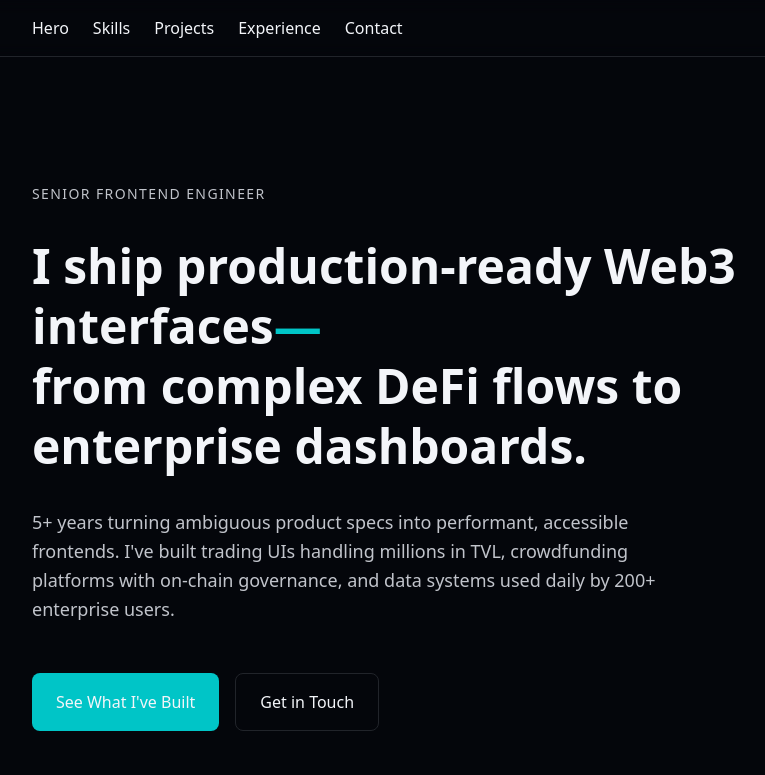
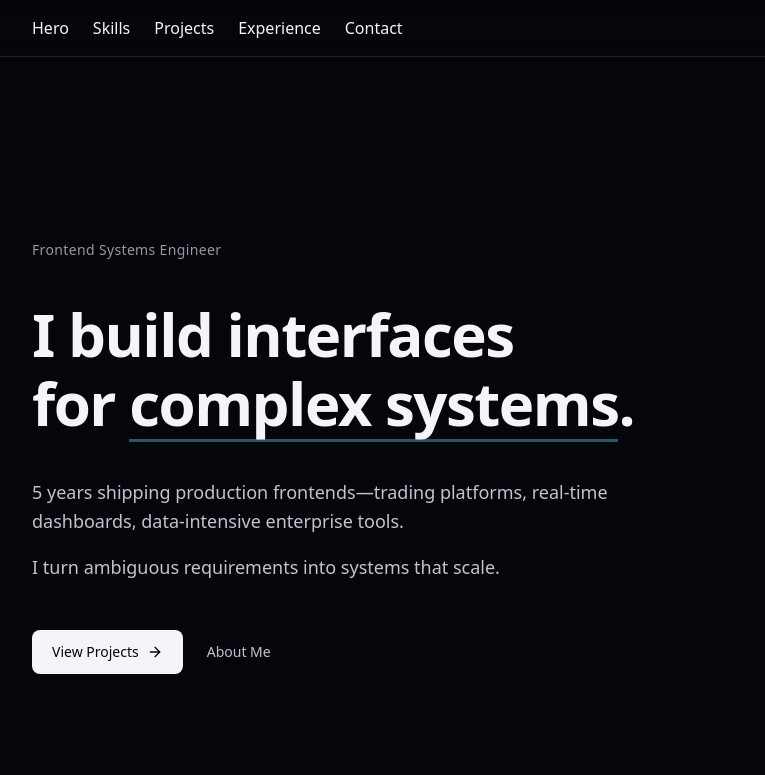
Before and after one commit to wangchengwei0122/Portfolio, a Next.js app: page / in a window 1280 px wide. Shown: the top 775 px of the page, without its empty margins (208-973 px from the left). Built offline with nearby package versions, Linux system fonts and the light colour scheme.

Commit message:
docs: update design-system

```diff
--- a/app/globals.css
+++ b/app/globals.css
@@ -54,43 +54,44 @@
   --radius: 0.625rem;
 
   /* ═══ Surface ═══ */
-  --background: oklch(0.985 0.004 264);       /* 干净冷白 */
-  --foreground: oklch(0.13 0.02 264);         /* 近黑 - 主文本 */
-  --card: oklch(0.995 0.002 264);             /* 纯净卡片 */
+  --background: oklch(0.985 0.004 264); /* 干净冷白 */
+  --foreground: oklch(0.13 0.02 264); /* 近黑 - 主文本 */
+  --card: oklch(0.995 0.002 264); /* 纯净卡片 */
   --card-foreground: oklch(0.13 0.02 264);
   --popover: oklch(0.995 0.002 264);
   --popover-foreground: oklch(0.13 0.02 264);
 
   /* ═══ Text Hierarchy ═══ */
-  --primary: oklch(0.11 0.025 264);           /* 深黑 - 标题/强调 */
+  --primary: oklch(0.11 0.025 264); /* 深黑 - 标题/强调 */
   --primary-foreground: oklch(0.985 0.004 264);
-  --secondary: oklch(0.96 0.006 264);         /* 浅灰背景 */
+  --secondary: oklch(0.96 0.006 264); /* 浅灰背景 */
   --secondary-foreground: oklch(0.25 0.018 264); /* 克制黑 - 副文本 ≠ 灰 */
   --muted: oklch(0.96 0.006 264);
-  --muted-foreground: oklch(0.38 0.012 264);  /* 辅助说明 - 仍可读 */
+  --muted-foreground: oklch(0.38 0.012 264); /* 辅助说明 - 仍可读 */
 
-  /* ═══ Accent - Electric Cyan ═══ */
-  --accent: oklch(0.62 0.19 195);             /* 高饱和电光青 - 抓眼球 */
-  --accent-foreground: oklch(0.98 0.01 195);
+  /* ═══ Accent - Steel Cyan ═══ */
+  /* 低饱和冷青，Stripe/Linear 工程气质，不抢 H1 */
+  --accent: oklch(0.48 0.08 210);
+  --accent-foreground: oklch(0.98 0.005 210);
 
   /* ═══ Brand - Hero/CTA 专用 ═══ */
-  --brand-primary: oklch(0.58 0.20 195);      /* 略深于 accent */
-  --brand-muted: oklch(0.94 0.05 195);        /* 淡青背景 */
-  --brand-strong: oklch(0.48 0.22 195);       /* 深青 - hover */
-  --brand-ring: oklch(0.62 0.19 195 / 0.35);
+  --brand-primary: oklch(0.46 0.09 210);
+  --brand-muted: oklch(0.95 0.025 210);
+  --brand-strong: oklch(0.38 0.10 210);
+  --brand-ring: oklch(0.48 0.08 210 / 0.30);
 
   /* ═══ Semantic ═══ */
   --destructive: oklch(0.55 0.24 25);
   --border: oklch(0.91 0.006 264);
   --input: oklch(0.91 0.006 264);
-  --ring: oklch(0.62 0.19 195 / 0.4);
+  --ring: oklch(0.48 0.08 210 / 0.35);
 
   /* ═══ Chart ═══ */
-  --chart-1: oklch(0.58 0.20 195);            /* cyan */
-  --chart-2: oklch(0.62 0.18 145);            /* teal */
-  --chart-3: oklch(0.55 0.22 280);            /* violet */
-  --chart-4: oklch(0.68 0.16 55);             /* amber */
-  --chart-5: oklch(0.58 0.20 340);            /* rose */
+  --chart-1: oklch(0.58 0.2 195); /* cyan */
+  --chart-2: oklch(0.62 0.18 145); /* teal */
+  --chart-3: oklch(0.55 0.22 280); /* violet */
+  --chart-4: oklch(0.68 0.16 55); /* amber */
+  --chart-5: oklch(0.58 0.2 340); /* rose */
 
   /* ═══ Sidebar ═══ */
   --sidebar: oklch(0.98 0.004 264);
@@ -100,46 +101,47 @@
   --sidebar-accent: oklch(0.96 0.006 264);
   --sidebar-accent-foreground: oklch(0.25 0.018 264);
   --sidebar-border: oklch(0.91 0.006 264);
-  --sidebar-ring: oklch(0.62 0.19 195 / 0.4);
+  --sidebar-ring: oklch(0.48 0.08 210 / 0.35);
 }
 
 .dark {
   /* ═══ Surface ═══ */
-  --background: oklch(0.12 0.015 264);        /* 深邃但不死黑 */
-  --foreground: oklch(0.94 0.008 264);        /* 近白 - 主文本 */
-  --card: oklch(0.15 0.015 264);              /* 微抬卡片 */
+  --background: oklch(0.12 0.015 264); /* 深邃但不死黑 */
+  --foreground: oklch(0.94 0.008 264); /* 近白 - 主文本 */
+  --card: oklch(0.15 0.015 264); /* 微抬卡片 */
   --card-foreground: oklch(0.94 0.008 264);
   --popover: oklch(0.15 0.015 264);
   --popover-foreground: oklch(0.94 0.008 264);
 
   /* ═══ Text Hierarchy ═══ */
-  --primary: oklch(0.97 0.006 264);           /* 亮白 - 标题/强调 */
+  --primary: oklch(0.97 0.006 264); /* 亮白 - 标题/强调 */
   --primary-foreground: oklch(0.12 0.015 264);
-  --secondary: oklch(0.20 0.012 264);         /* 深灰背景 */
+  --secondary: oklch(0.2 0.012 264); /* 深灰背景 */
   --secondary-foreground: oklch(0.82 0.01 264); /* 克制白 - 副文本 ≠ 灰 */
-  --muted: oklch(0.20 0.012 264);
-  --muted-foreground: oklch(0.68 0.01 264);   /* 辅助说明 - 仍可读 */
+  --muted: oklch(0.2 0.012 264);
+  --muted-foreground: oklch(0.68 0.01 264); /* 辅助说明 - 仍可读 */
 
-  /* ═══ Accent - Luminous Cyan ═══ */
-  --accent: oklch(0.75 0.17 195);             /* 更亮更炫 dark mode */
-  --accent-foreground: oklch(0.10 0.02 195);
+  /* ═══ Accent - Steel Cyan ═══ */
+  /* dark 下稍提亮，但仍克制，不抢文案 */
+  --accent: oklch(0.62 0.09 210);
+  --accent-foreground: oklch(0.12 0.015 210);
 
   /* ═══ Brand - Hero/CTA 专用 ═══ */
-  --brand-primary: oklch(0.72 0.18 195);      /* 发光青 */
-  --brand-muted: oklch(0.22 0.07 195);        /* 深青背景 */
-  --brand-strong: oklch(0.82 0.15 195);       /* hover 更亮 */
-  --brand-ring: oklch(0.75 0.17 195 / 0.4);
+  --brand-primary: oklch(0.60 0.10 210);
+  --brand-muted: oklch(0.20 0.04 210);
+  --brand-strong: oklch(0.70 0.08 210);
+  --brand-ring: oklch(0.62 0.09 210 / 0.35);
 
   /* ═══ Semantic ═══ */
   --destructive: oklch(0.65 0.22 25);
   --border: oklch(0.26 0.012 264);
   --input: oklch(0.26 0.012 264);
-  --ring: oklch(0.75 0.17 195 / 0.45);
+  --ring: oklch(0.62 0.09 210 / 0.4);
 
   /* ═══ Chart ═══ */
   --chart-1: oklch(0.72 0.18 195);
-  --chart-2: oklch(0.70 0.16 145);
-  --chart-3: oklch(0.68 0.20 280);
+  --chart-2: oklch(0.7 0.16 145);
+  --chart-3: oklch(0.68 0.2 280);
   --chart-4: oklch(0.75 0.14 55);
   --chart-5: oklch(0.68 0.18 340);
 
@@ -148,10 +150,10 @@
   --sidebar-foreground: oklch(0.94 0.008 264);
   --sidebar-primary: oklch(0.97 0.006 264);
   --sidebar-primary-foreground: oklch(0.12 0.015 264);
-  --sidebar-accent: oklch(0.20 0.012 264);
+  --sidebar-accent: oklch(0.2 0.012 264);
   --sidebar-accent-foreground: oklch(0.82 0.01 264);
   --sidebar-border: oklch(0.26 0.012 264);
-  --sidebar-ring: oklch(0.75 0.17 195 / 0.45);
+  --sidebar-ring: oklch(0.62 0.09 210 / 0.4);
 }
 
 @layer base {
--- a/components/sections/Hero.tsx
+++ b/components/sections/Hero.tsx
@@ -1,81 +1,131 @@
 "use client"
 
 import { motion } from "motion/react"
-import { ArrowDown } from "lucide-react"
+import { ArrowRight } from "lucide-react"
 import { heroContainer, heroItem } from "@/lib/motion"
 
 export default function Hero() {
   return (
     <section id="hero" className="relative flex min-h-screen items-center">
-      <div className="mx-auto max-w-4xl px-6 py-20 md:px-8 lg:px-12">
+      <div className="w-full max-w-4xl mx-auto  px-6 py-20 md:px-8 lg:px-12">
         <motion.div
           variants={heroContainer}
           initial="hidden"
           whileInView="show"
           viewport={{ amount: 0.6, once: true }}
-          className="space-y-8"
+          className="space-y-10"
         >
+          {/* Eyebrow - 定位标识 */}
           <motion.p
             variants={heroItem}
-            className="text-sm font-medium uppercase tracking-widest text-secondary-foreground"
+            className="text-sm font-medium tracking-wide text-muted-foreground"
           >
-            Senior Frontend Engineer
+            Frontend Systems Engineer
           </motion.p>
 
+          {/* Headline - 核心价值主张 */}
           <motion.h1
             variants={heroItem}
-            className="text-4xl font-semibold leading-tight text-primary md:text-5xl"
+            className="text-4xl font-semibold leading-[1.15] tracking-tight text-primary md:text-5xl lg:text-6xl"
           >
-            I ship production-ready Web3 interfaces
-            <span className="text-brand-primary">—</span>
-            <br className="hidden md:block" />
-            from complex DeFi flows to enterprise dashboards.
+            I build interfaces
+            <br />
+            for{" "}
+            <span className="relative inline-block">
+              complex systems
+              <span className="absolute -bottom-1 left-0 h-[3px] w-full bg-accent/60" />
+            </span>
+            .
           </motion.h1>
 
-          <motion.p
+          {/* Supporting Copy - 能力证明 */}
+          <motion.div
             variants={heroItem}
-            className="max-w-2xl text-base font-normal leading-relaxed text-secondary-foreground md:text-lg"
+            className="max-w-xl space-y-4 text-base leading-relaxed text-secondary-foreground md:text-lg"
           >
-            5+ years turning ambiguous product specs into performant, accessible frontends. I've
-            built trading UIs handling millions in TVL, crowdfunding platforms with on-chain
-            governance, and data systems used daily by 200+ enterprise users.
-          </motion.p>
+            <p>
+              5 years shipping production frontends—trading platforms, real-time dashboards,
+              data-intensive enterprise tools.
+            </p>
+            <p>I turn ambiguous requirements into systems that scale.</p>
+          </motion.div>
 
-          <motion.div variants={heroItem} className="flex flex-wrap gap-4 pt-4">
+          {/* CTA Group */}
+          <motion.div variants={heroItem} className="flex items-center gap-6 pt-2">
             <a
               href="#projects"
-              className="inline-flex items-center justify-center rounded-md bg-brand-primary px-6 py-4 text-base font-medium leading-normal text-on-brand transition-colors hover:bg-brand-strong"
+              className="group inline-flex items-center gap-2 rounded-md bg-primary px-5 py-3 text-sm font-medium text-primary-foreground transition-all hover:bg-primary/90"
             >
-              See What I've Built
+              View Projects
+              <ArrowRight className="size-4 transition-transform group-hover:translate-x-0.5" />
             </a>
 
             <a
-              href="#contact"
-              className="inline-flex items-center justify-center rounded-md border border-subtle px-6 py-4 text-base font-medium leading-normal text-primary transition-colors hover:bg-surface hover:text-accent"
+              href="#about"
+              className="text-sm font-medium text-secondary-foreground underline-offset-4 transition-colors hover:text-primary hover:underline"
             >
-              Get in Touch
+              About Me
             </a>
           </motion.div>
         </motion.div>
       </div>
 
+      {/* Scroll Indicator - 极简 */}
       <motion.div
         variants={heroItem}
         initial="hidden"
         whileInView="show"
         viewport={{ amount: 0.6, once: true }}
-        className="absolute bottom-8 left-1/2 flex -translate-x-1/2 flex-col items-center gap-2 text-sm font-normal leading-relaxed text-secondary-foreground"
+        className="absolute bottom-10 left-1/2 -translate-x-1/2"
       >
-        <span>Scroll to explore</span>
-        <ArrowDown className="size-4" />
+        <div className="h-10 w-px bg-border" />
       </motion.div>
     </section>
   )
 }
 
 /**
- * Why this Hero is better (from recruiter perspective):
- * 1. Opens with capability, not name — recruiters immediately see "Web3 + production systems" and know this isn't a junior dev with side projects.
- * 2. Specific proof points (TVL, on-chain governance, 200+ users) build credibility in 5 seconds without reading the full portfolio.
- * 3. Primary CTA drives to Projects first — the recruiter's real question is "show me the work," and now that's the default action.
+ * ═══════════════════════════════════════════════════════════
+ * Hero 信息层级设计
+ * ═══════════════════════════════════════════════════════════
+ *
+ * 1. Eyebrow「Frontend Systems Engineer」
+ *    - 用 muted-foreground，不抢视线
+ *    - "Systems" 暗示复杂度，区别于普通前端
+ *    - 没有 "Senior"——让作品说话
+ *
+ * 2. Headline「I build interfaces for complex systems.」
+ *    - 两行断句，呼吸感
+ *    - "complex systems" 是关键词：暗示 Infra 级别的工程能力
+ *    - 没有 buzzword，没有技术栈罗列
+ *    - 主语是 "I"，但语气是陈述事实，不是自夸
+ *
+ * 3. Supporting Copy
+ *    - 两段短句，不堆砌
+ *    - 第一段：具体领域（trading / dashboard / enterprise）
+ *    - 第二段：核心能力（ambiguous → scalable）
+ *    - 用 secondary-foreground，视觉降权但仍可读
+ *
+ * 4. CTA
+ *    - 主 CTA：View Projects（bg-primary，克制但明确）
+ *    - 次 CTA：About Me（纯文字链接，不抢注意力）
+ *    - 没有 "Contact Me"——让用户先看作品
+ *
+ * 5. Scroll Indicator
+ *    - 用一条竖线替代文字 + 箭头
+ *    - 更 minimal，符合工程产品调性
+ *
+ * ═══════════════════════════════════════════════════════════
+ * 为什么这样更「抓人但不浮夸」
+ * ═══════════════════════════════════════════════════════════
+ *
+ * - 没有形容词堆砌（没有 "passionate" / "innovative" / "cutting-edge"）
+ * - 没有自我吹嘘（没有 "I'm a senior engineer with..."）
+ * - 没有技术栈炫耀（没有 "React / TypeScript / Next.js..."）
+ * - 用「做过什么」代替「我是谁」
+ * - 用「简短断言」代替「长段落自我介绍」
+ * - CTA 引导用户去看作品，而不是先联系
+ *
+ * 整体气质：Linear / Stripe Docs 的入口感
+ * 一个工程师的作品入口，不是求职页面
  */
```
Also changed, not shown: 4 other files (tests, documents, lock files or other folders).
